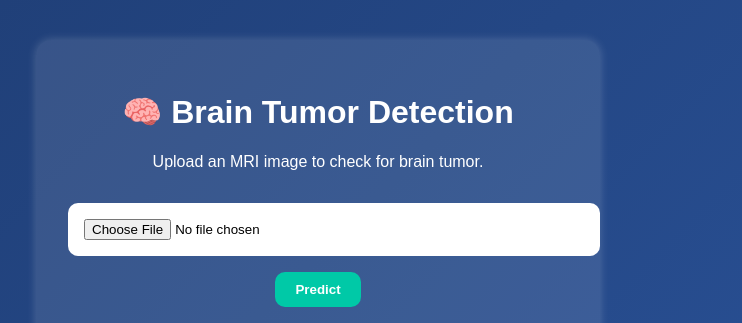
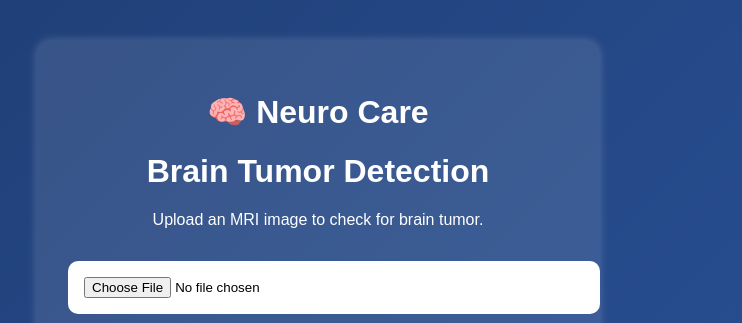
Before and after one commit to Jk319/Brain_tumor, a Flask app: page / in a window 1280 px wide. Shown: the top 323 px of the page, without its empty margins (322-1064 px from the left). Run offline with Flask 3, Linux system fonts and the light colour scheme; parts of the project's set-up code (start-up, migrations or seed data) failed here and were passed over.

Commit message:
Update index.html

```diff
--- a/templates/index.html
+++ b/templates/index.html
@@ -8,7 +8,8 @@
 </head>
 <body>
   <div class="container">
-    <h1>🧠 Brain Tumor Detection</h1>
+    <h1>🧠 Neuro Care</h1>
+    <h1>Brain Tumor Detection</h1>
     <p>Upload an MRI image to check for brain tumor.</p>
 
     <!-- ✅ Final version with both camera & gallery support -->
```
